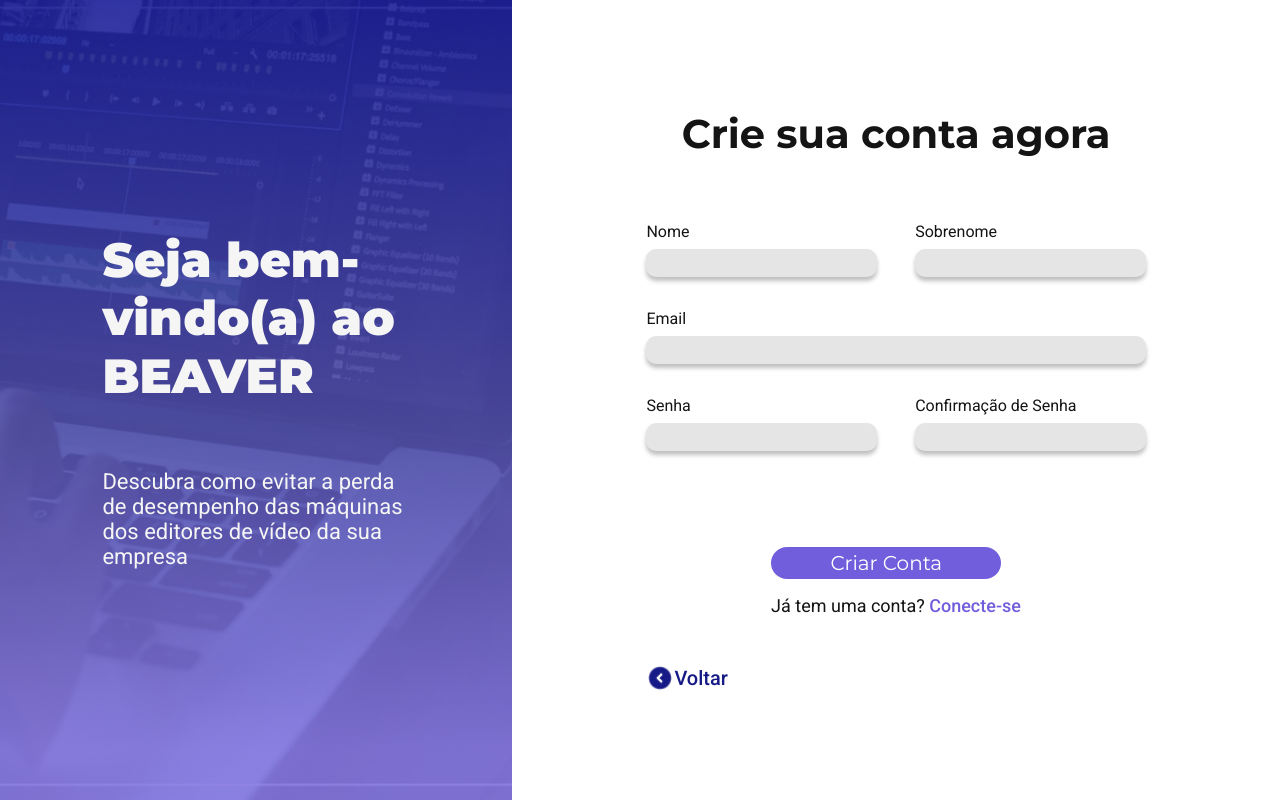
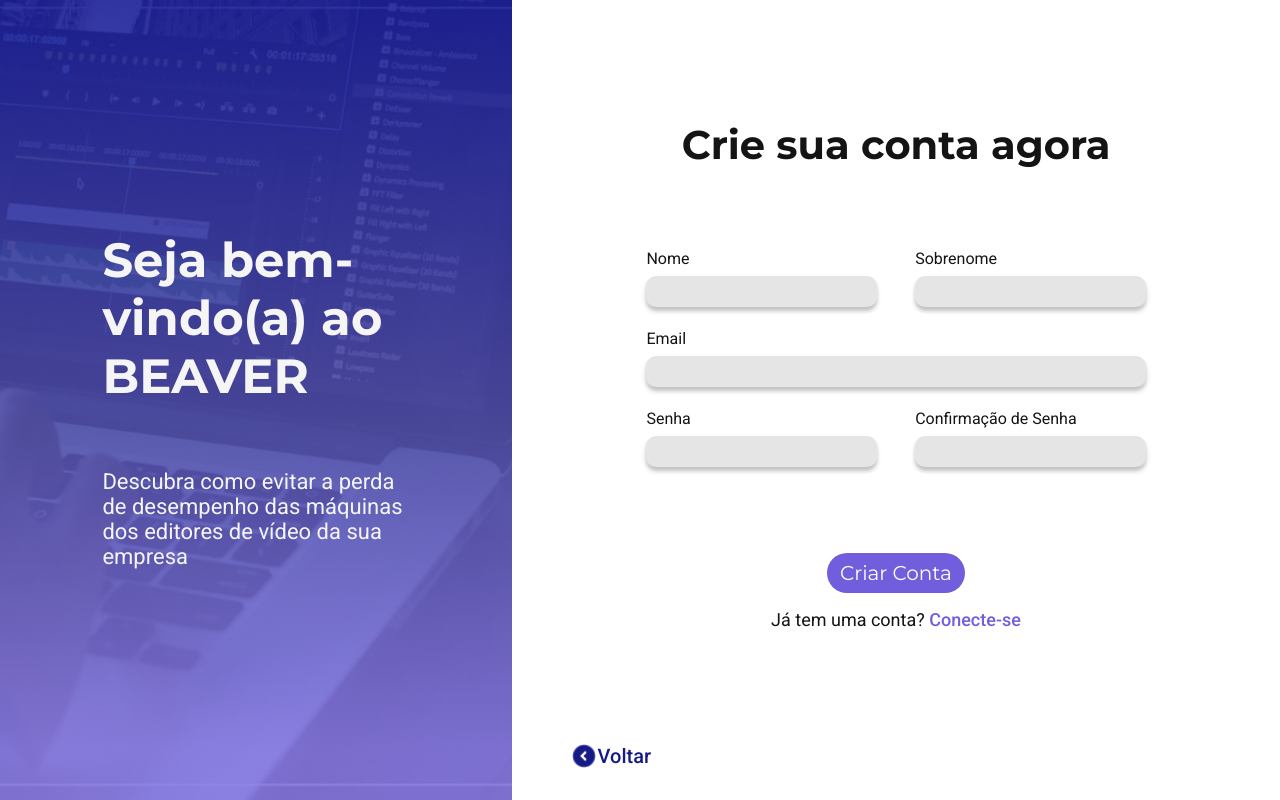
Before and after one commit to Grupo-Beaver/siteInstitucional, a plain HTML site: page public/Cadastro.html in a window 1280 px wide. Drawn offline with Linux system fonts and the light colour scheme.

Commit message:
Alterações Css

```diff
--- a/public/css/Cadastro.css
+++ b/public/css/Cadastro.css
@@ -39,7 +39,7 @@
 .textBanner h1{
     font-size: 48px;
     margin-bottom: 8vh;
-    font-weight: 900;
+    font-weight: 700;
     font-family: 'Montserrat', sans-serif;
 }
 
@@ -54,6 +54,8 @@
     display: flex;
     align-items: center;
     width: 39vw;
+    margin-top: 8vh;
+    margin-left: -12vw;
 }
 
 .voltarHome img{
@@ -77,7 +79,7 @@
 }
 .cadastroForm{
     display: flex;
-    justify-content: center;
+    margin-top: 15vh;
     align-items: center;
     flex-direction: column;
     width: 60vw;
@@ -98,16 +100,21 @@
 form input{
     margin-top: 1vh;
     margin-bottom: 4vh;
-    height: 3.5vh;
     border-style: none;
     border-radius: 10px;
     background-color: #E5E5E5;
     box-shadow: 0px 4px 4px rgba(0, 0, 0, 0.25);
-    padding: 0 1vw;
+    padding: 1vh 1vw;
+}
+
+input:focus{
+    outline: 0;
 }
 
 .inputDados{
     display: flex;
+    height: 8vh;
+    margin: 2vh;
 }
 
 .inputDadosMin{
@@ -120,6 +127,7 @@
     display: flex;
     flex-direction: column;
     width: 39vw;
+    height: 8vh;
 }
 
 .marginInput{
@@ -129,11 +137,14 @@
 .containerButton{
     margin-top: 8vh;
     margin-bottom: 6vh;
+    display: flex;
+    justify-content: center;
+    align-items: center;
+    flex-direction: column;
 }
 
 .containerButton button{
-    height: 4vh;
-    width: 18vw;
+    padding: 1vh 1vw;
     border-style: none;
     background-color: #705EDC;
     color: #fff;
```
